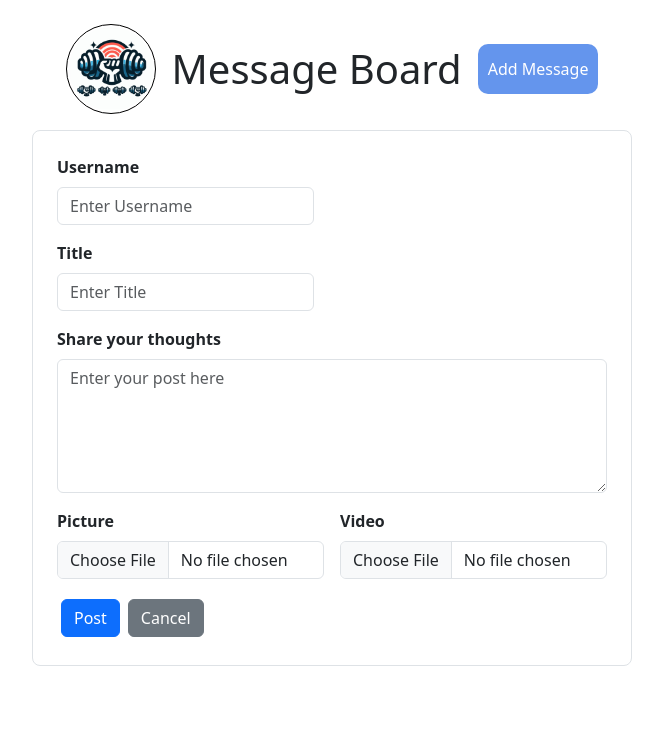
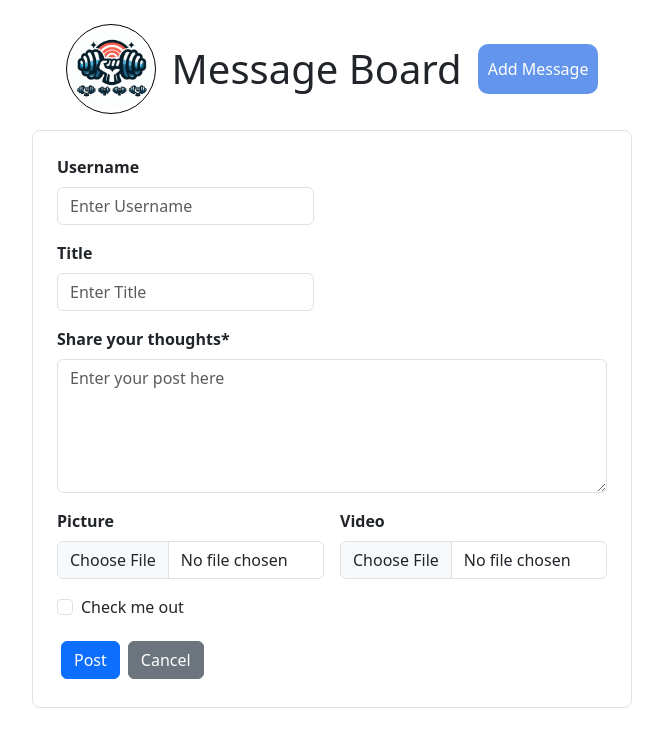
Before and after one commit to HasanHammadDev/Fitness-Message-Board, a React (Vite) app: page /add in a window 1280 px wide. Shown: the top 746 px of the page, without its empty margins (308-971 px from the left). Built offline with nearby package versions, Linux system fonts and the light colour scheme; what javascript-time-ago would draw is missing.

Commit message:
Update AddMessage.jsx

```diff
--- a/src/components/AddMessage.jsx
+++ b/src/components/AddMessage.jsx
@@ -55,7 +55,7 @@ function AddMessage() {
         </Form.Group>
 
         <Form.Group className="mb-3 w-100" controlId="formBasicPost">
-          <Form.Label className="fw-bold">Share your thoughts</Form.Label>
+          <Form.Label className="fw-bold">Share your thoughts*</Form.Label>
           <Form.Control
             as="textarea"
             rows={5}
@@ -79,10 +79,10 @@ function AddMessage() {
             <Form.Control type="file" accept="video/*" />
           </Form.Group>
         </div>
-        {/*
+
         <Form.Group className="mb-3" controlId="formBasicCheckbox">
           <Form.Check type="checkbox" label="Check me out" />
-        </Form.Group> */}
+        </Form.Group>
         <div className="d-flex w-100 justify-content-start">
           <Button
             onClick={handleSubmit}
```
